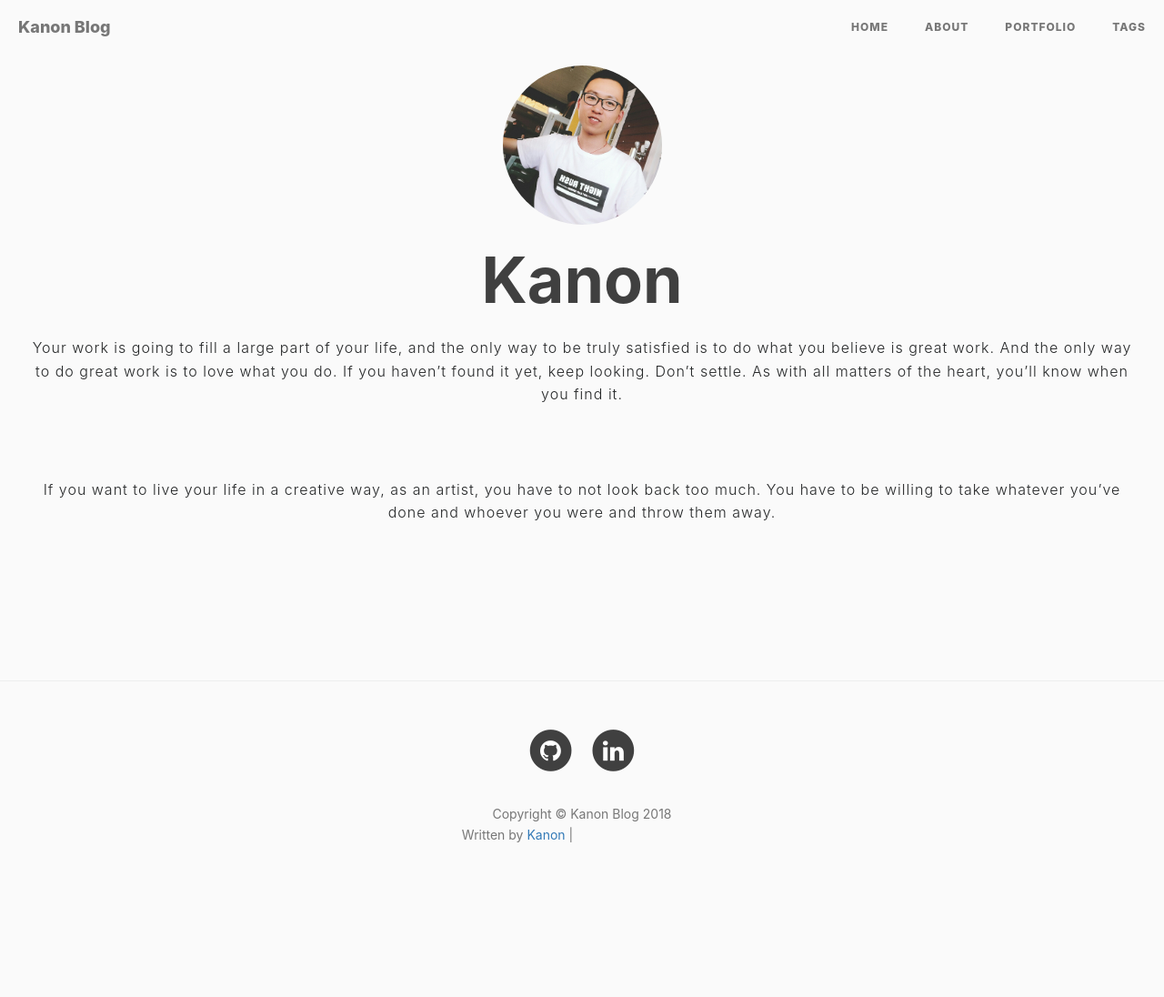
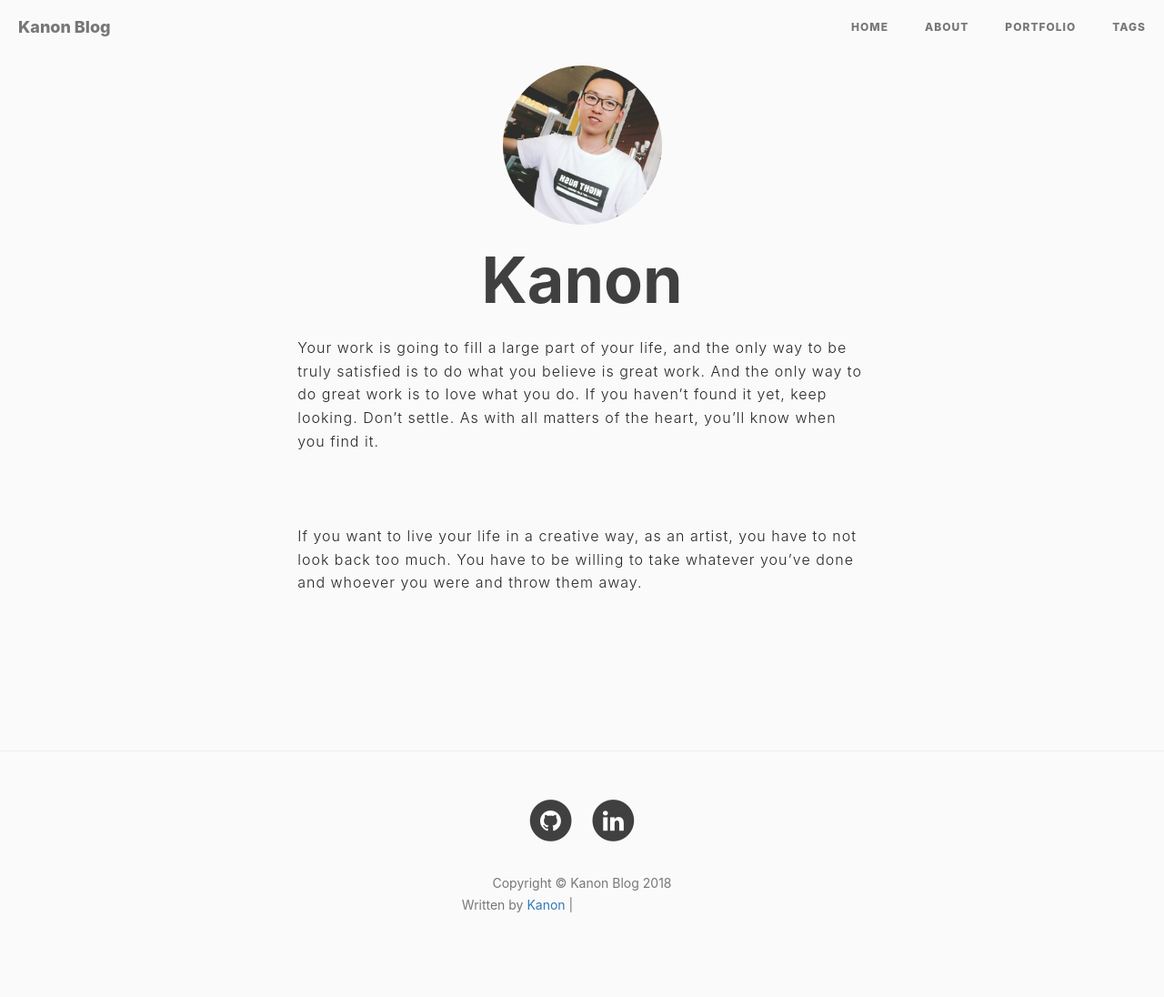
Before and after one commit to kanonjz/kanonjz.github.io, a Jekyll site: the page built from portfolio/index.html, in a window 1280 px wide. Shown: the whole page at 91% size. Built offline with Jekyll 4.4.1, drawn with Linux system fonts in a browser that asks for light colours; nearby versions of some CDN libraries; comment, search, counter and statistics services are not loaded; before the commit the page ends 1020 px from its top, so only the background shows below that; grey boxes are pictures that could not be loaded.

Commit message:
Update index.html

```diff
--- a/portfolio/index.html
+++ b/portfolio/index.html
@@ -23,9 +23,9 @@ header-img: "img/post-bg-miui6.jpg"
 			<header>
 				<img width="175" height="175" style="border-radius:50%;" src="/img/avatar-kanon.jpg">
 				<h1>Kanon</h1>
-				<p>Your work is going to fill a large part of your life, and the only way to be truly satisfied is to do what you believe is great work. And the only way to do great work is to love what you do. If you haven’t found it yet, keep looking. Don’t settle. As with all matters of the heart, you’ll know when you find it.</p>
+				<p style="padding-left:300px; padding-right:300px; text-align:left">Your work is going to fill a large part of your life, and the only way to be truly satisfied is to do what you believe is great work. And the only way to do great work is to love what you do. If you haven’t found it yet, keep looking. Don’t settle. As with all matters of the heart, you’ll know when you find it.</p>
                                 <br/>
-                                <p>If you want to live your life in a creative way, as an artist, you have to not look back too much. You have to be willing to take whatever you’ve done and whoever you were and throw them away.</p>
+                                <p style="padding-left:300px; padding-right:300px; text-align:left">If you want to live your life in a creative way, as an artist, you have to not look back too much. You have to be willing to take whatever you’ve done and whoever you were and throw them away.</p>
 			</header>
 			<div class="main">
 
```
